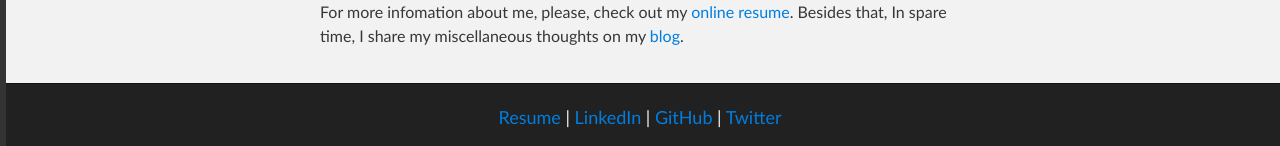
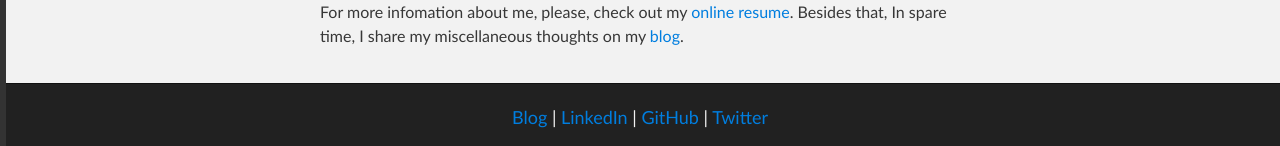
Before and after one commit to RaoUmer/raoumer.github.io, a Jekyll site: the page index.html, which Jekyll copies as it is, in a window 1280 px wide. Shown: the part 751-897 px from the top of the page. Built offline with Jekyll 4.4.1, drawn with Linux system fonts in a browser that asks for light colours; Markdown is read by kramdown in place of the engine named in the settings.

Commit message:
Update index.html

```diff
--- a/index.html
+++ b/index.html
@@ -61,7 +61,7 @@
 <!-- FOOTER  -->
     <div id="footer_wrap" class="outer">
       <footer class="inner">
-        <a href="/resume">Resume</a> | <a href="https://pk.linkedin.com/in/raomumer/" target="_blank">LinkedIn</a> | <a href="https://github.com/RaoUmer/" target="_blank">GitHub</a> | <a href="https://twitter.com/raoumer_swl" target="_blank">Twitter</a>
+        <a href="/indexblog">Blog</a> | <a href="https://pk.linkedin.com/in/raomumer/" target="_blank">LinkedIn</a> | <a href="https://github.com/RaoUmer/" target="_blank">GitHub</a> | <a href="https://twitter.com/raoumer_swl" target="_blank">Twitter</a>
       </footer>
     </div>
   </div>
```
